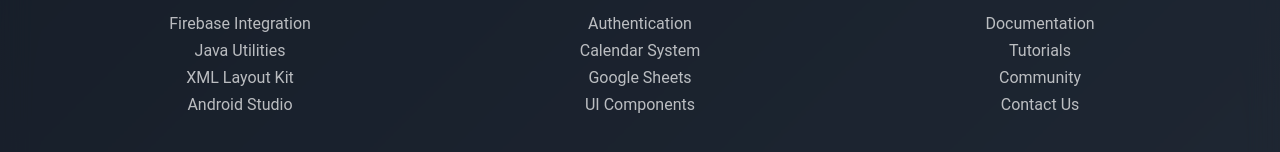
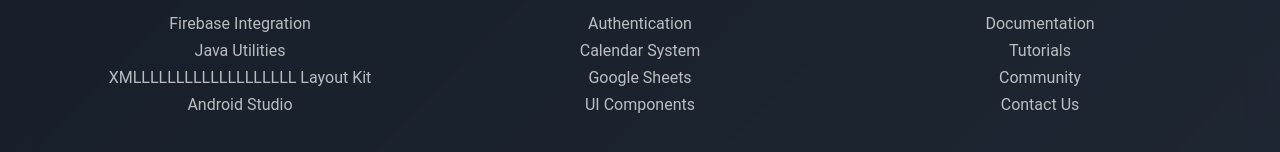
Before and after one commit to Folesterio/LandingPage, a plain HTML site: page index.html in a window 1280 px wide. Shown: the part 4002-4154 px from the top of the page. Drawn offline with Linux system fonts and the light colour scheme.

```diff
--- a/index.html
+++ b/index.html
@@ -813,7 +813,7 @@
                     <ul class="footer-links">
                         <li><a href="#tools">Firebase Integration</a></li>
                         <li><a href="#tools">Java Utilities</a></li>
-                        <li><a href="#tools">XML Layout Kit</a></li>
+                        <li><a href="#tools">XMLLLLLLLLLLLLLLLLLLL Layout Kit</a></li>
                         <li><a href="#tools">Android Studio</a></li>
                     </ul>
                 </div>
```
